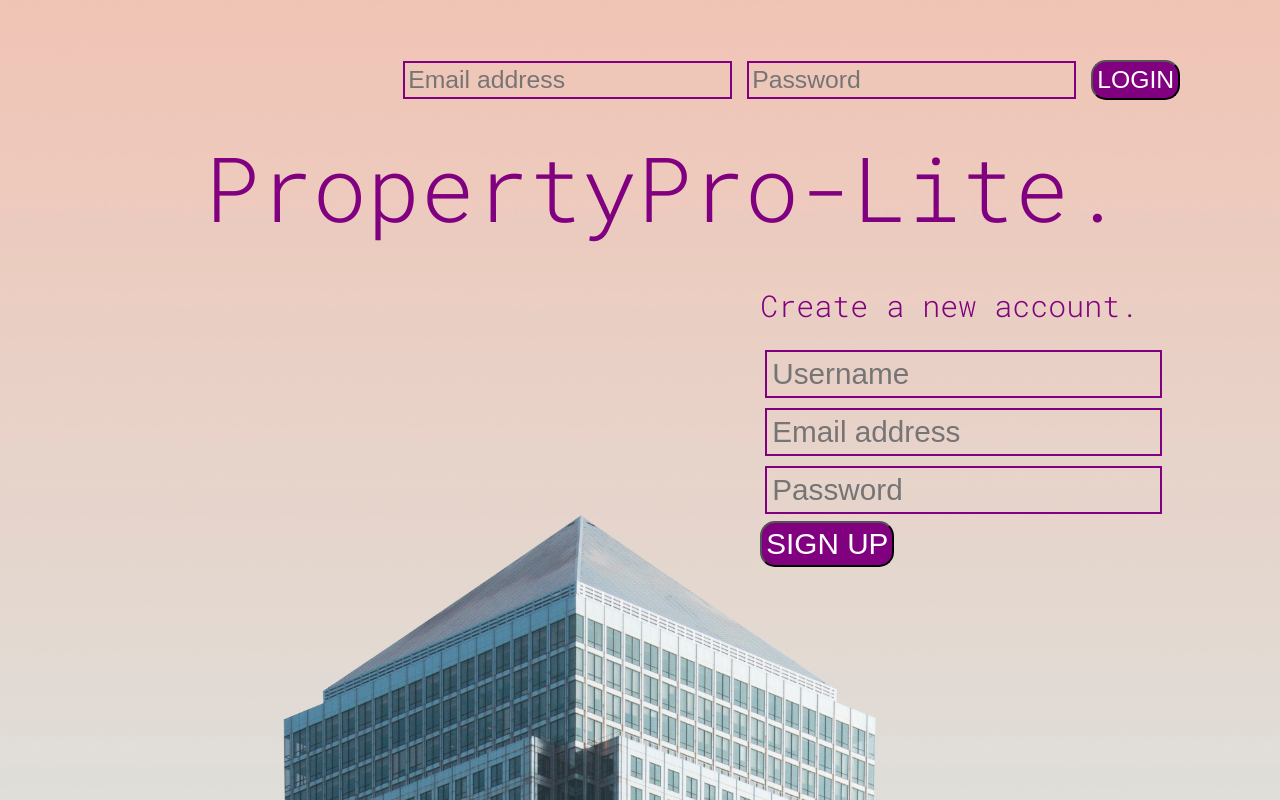
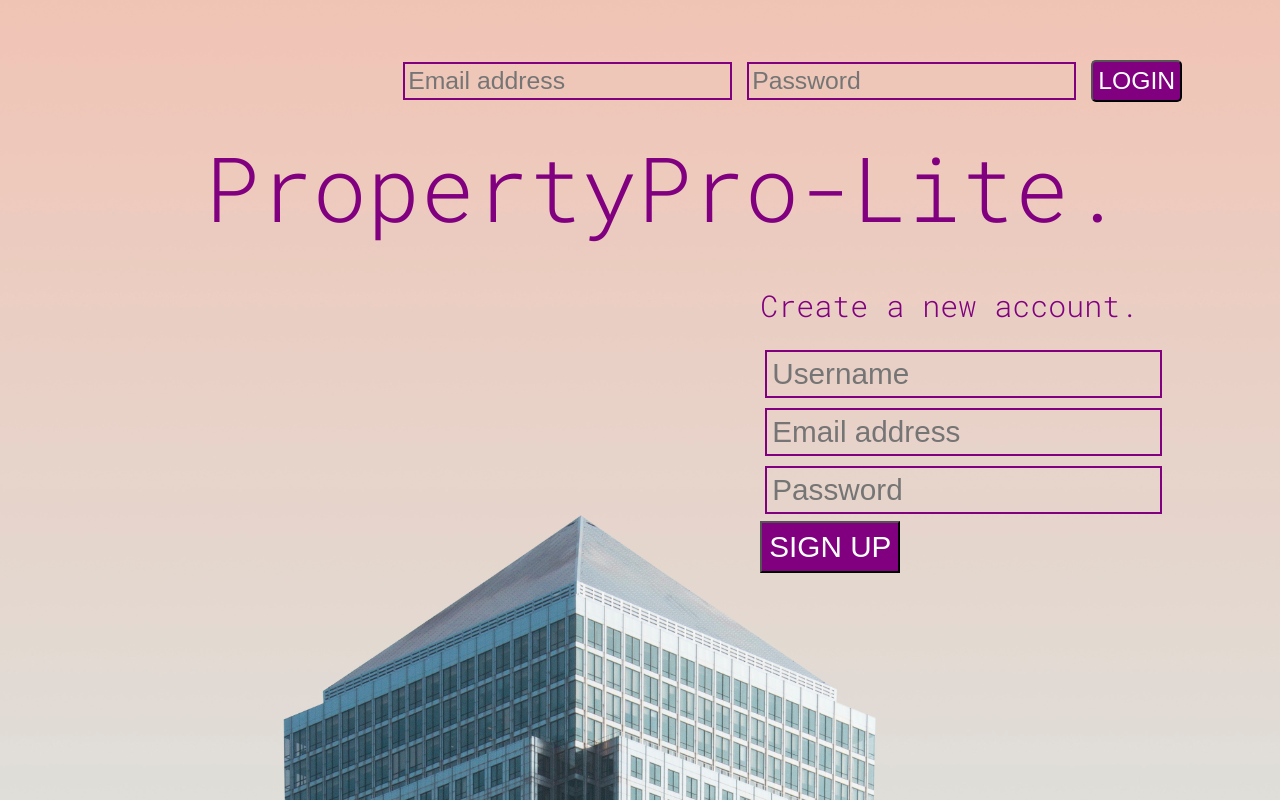
Before and after one commit to Moses-Omondi/PropertyPro-lite, a plain HTML site: page UI/index.html in a window 1280 px wide. Drawn offline with Linux system fonts and the light colour scheme.

Commit message:
Buttons updated - Final cut

```diff
--- a/UI/style.css
+++ b/UI/style.css
@@ -59,11 +59,10 @@ h2{
 }
 
 #login input[type = "submit"]{
-   padding: 4px;
+   padding: 5px;
    color: white;
    background-color: purple;
    border-radius: 5px;
-   border-radius: 15px;
 }
 
 .container input[type = "text"], .container input[type = "text"], .container input[type = "password"]{
@@ -75,9 +74,7 @@ h2{
 
 .container input[type = "submit"]{
     margin-top: 2px;
-    padding: 4px;
+    padding: 7px;
     color: white;
     background-color: purple;
-    border-radius: 15px;
-    box-shadow: 20px;
  }
```
